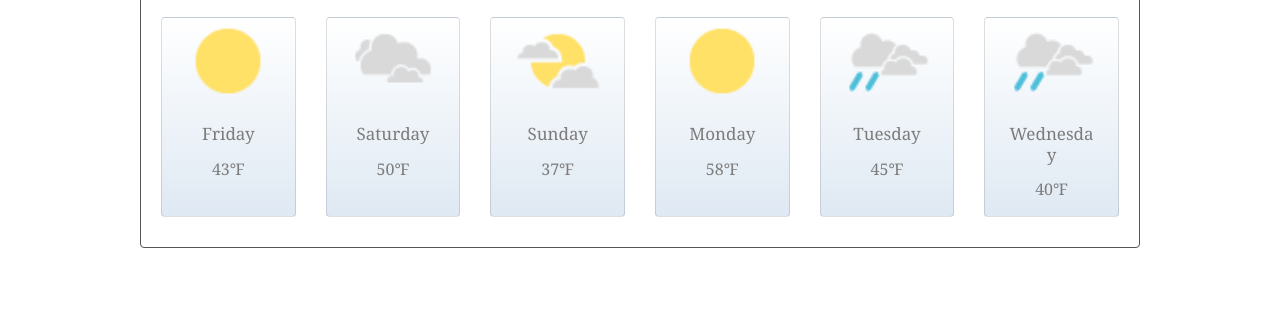
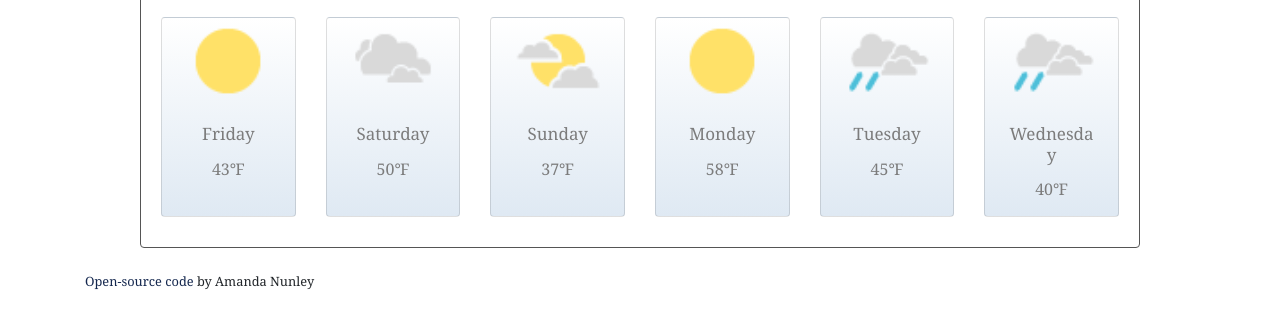
Before and after one commit to acnuns/She-Codes---Final-Project---Part-2, a plain HTML site: page index.html in a window 1280 px wide. Shown: the part 297-626 px from the top of the page. Drawn offline with nearby package versions, Linux system fonts and the light colour scheme.

Commit message:
Updating Github link

```diff
--- a/index.html
+++ b/index.html
@@ -136,6 +136,10 @@
             </div>
         </div>
         </div>
+        <small>
+            <a href="https://github.com/acnuns/She-Codes---Final-Project---Part-2.git" target="_blank">Open-source code</a>
+            by Amanda Nunley
+        </small>
     </div>
     <script src="src/script.js"></script>
 </body>
```
